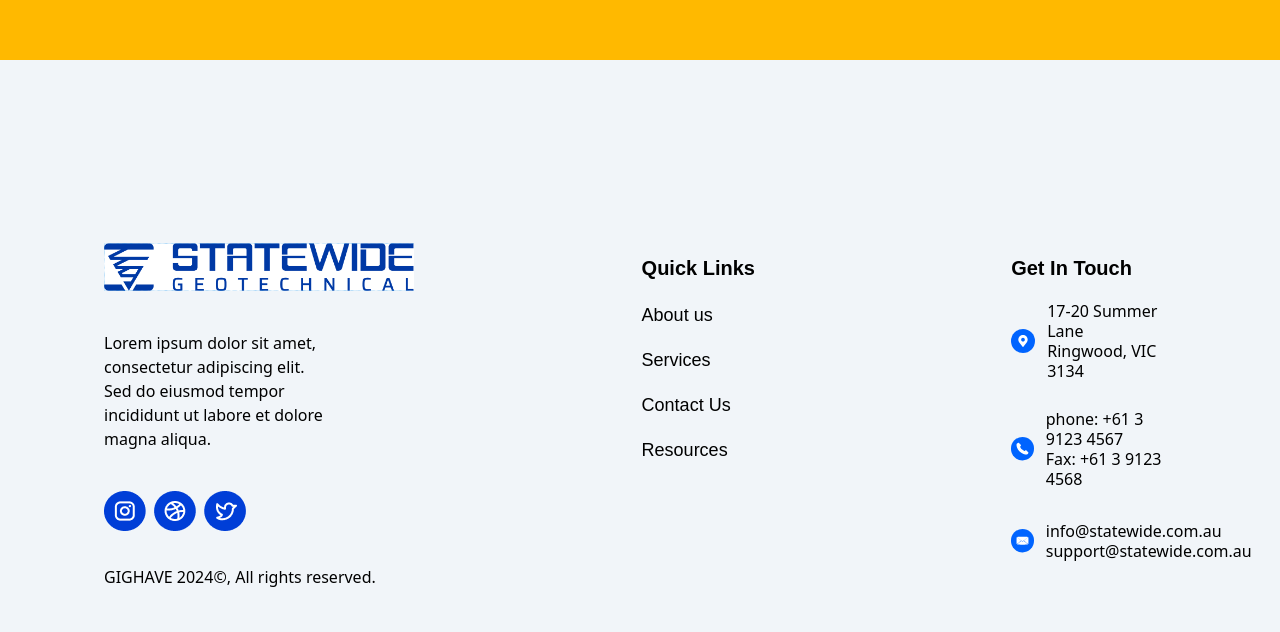
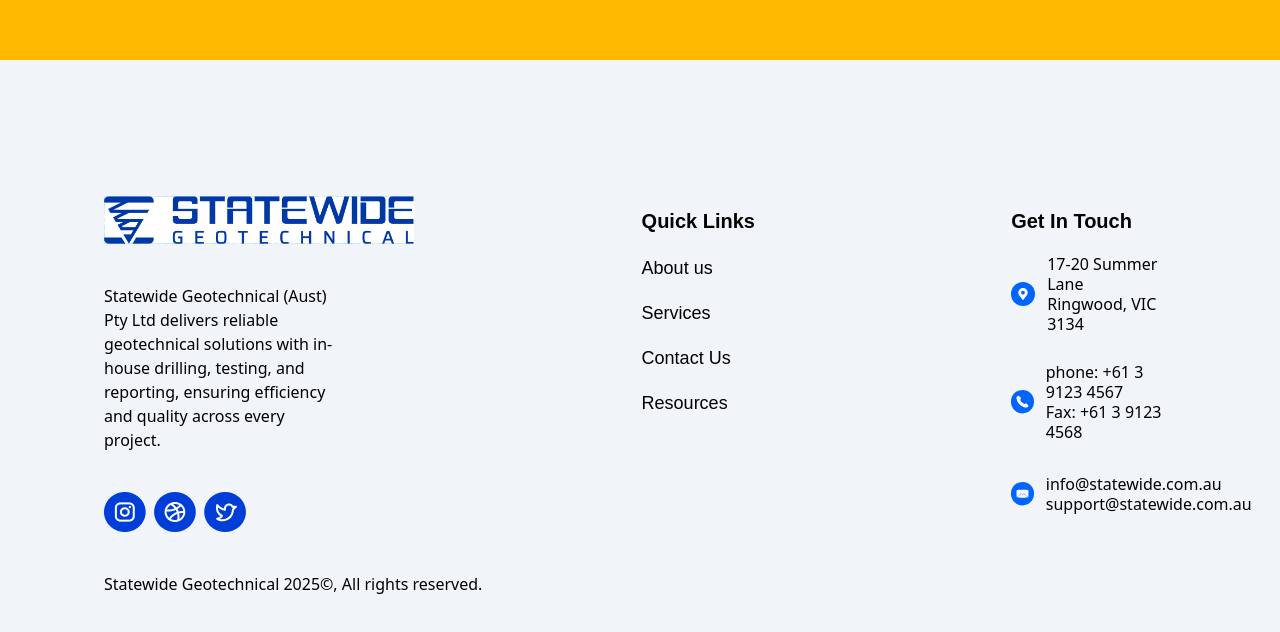
Before and after one commit to tharanga-madurapperuma/statewide-geotechnical_construction-site, a React (Vite) app: page / in a window 1280 px wide. Shown: the part 1032-1664 px from the top of the page. Built offline with nearby package versions, Linux system fonts and the light colour scheme.

Commit message:
updated copy text

```diff
--- a/src/components/footer/Footer.jsx
+++ b/src/components/footer/Footer.jsx
@@ -13,9 +13,7 @@ const Footer = () => {
                         </div>
                         <div>
                             <p className="mt-10 pr-20">
-                                Lorem ipsum dolor sit amet, consectetur
-                                adipiscing elit. Sed do eiusmod tempor
-                                incididunt ut labore et dolore magna aliqua.
+                            Statewide Geotechnical (Aust) Pty Ltd delivers reliable geotechnical solutions with in-house drilling, testing, and reporting, ensuring efficiency and quality across every project.
                             </p>
                         </div>
                         <div className="flex mt-10">
@@ -75,8 +73,8 @@ const Footer = () => {
 
 
                 </div>
-                <div className="px-6">
-                    <p>GIGHAVE 2024&copy;, All rights reserved.</p>
+                <div className="px-6 py-10">
+                    <p>Statewide Geotechnical 2025&copy;, All rights reserved.</p>
                 </div>
             </div>
         </div>
```
